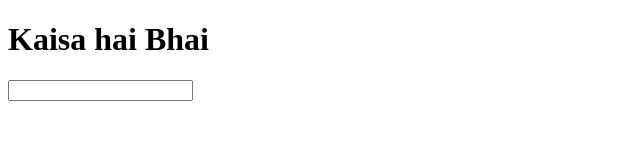
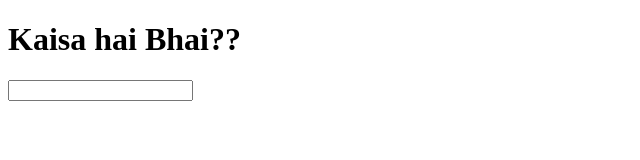
Before and after one commit to rahulrelan223/Github-workshop, a plain HTML site: page index.html in a window 1280 px wide. Shown: the full height of the page, 0-640 px from the left. Drawn offline with Linux system fonts and the light colour scheme.

Commit message:
AGAIN CHANGED

```diff
--- a/index.html
+++ b/index.html
@@ -3,7 +3,7 @@
 <head>
 <title>Document</title>
 <body>
-<h1>Kaisa hai Bhai</h1>
+<h1>Kaisa hai Bhai??</h1>
   <input type="text">
 
 </body>
```
